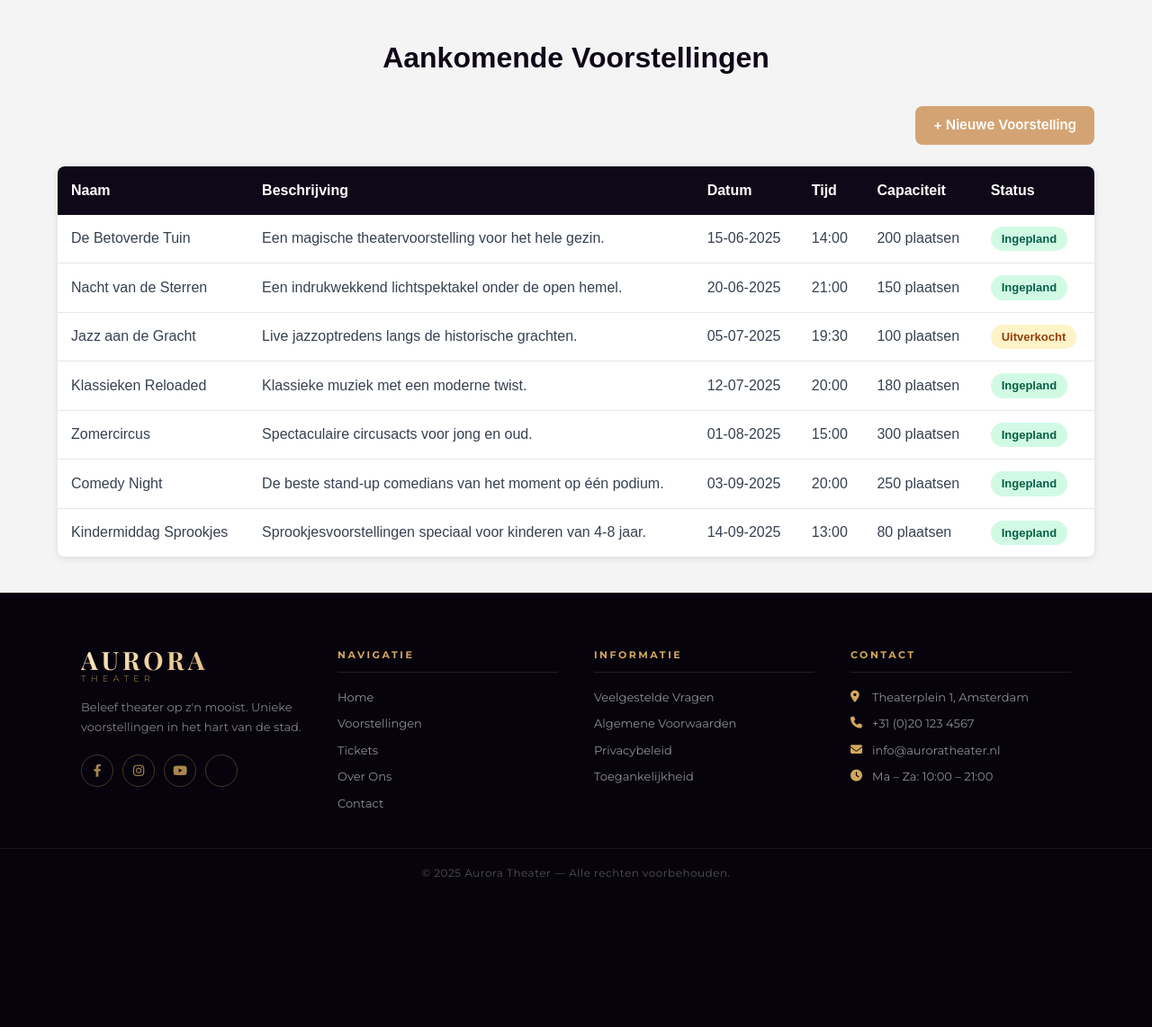
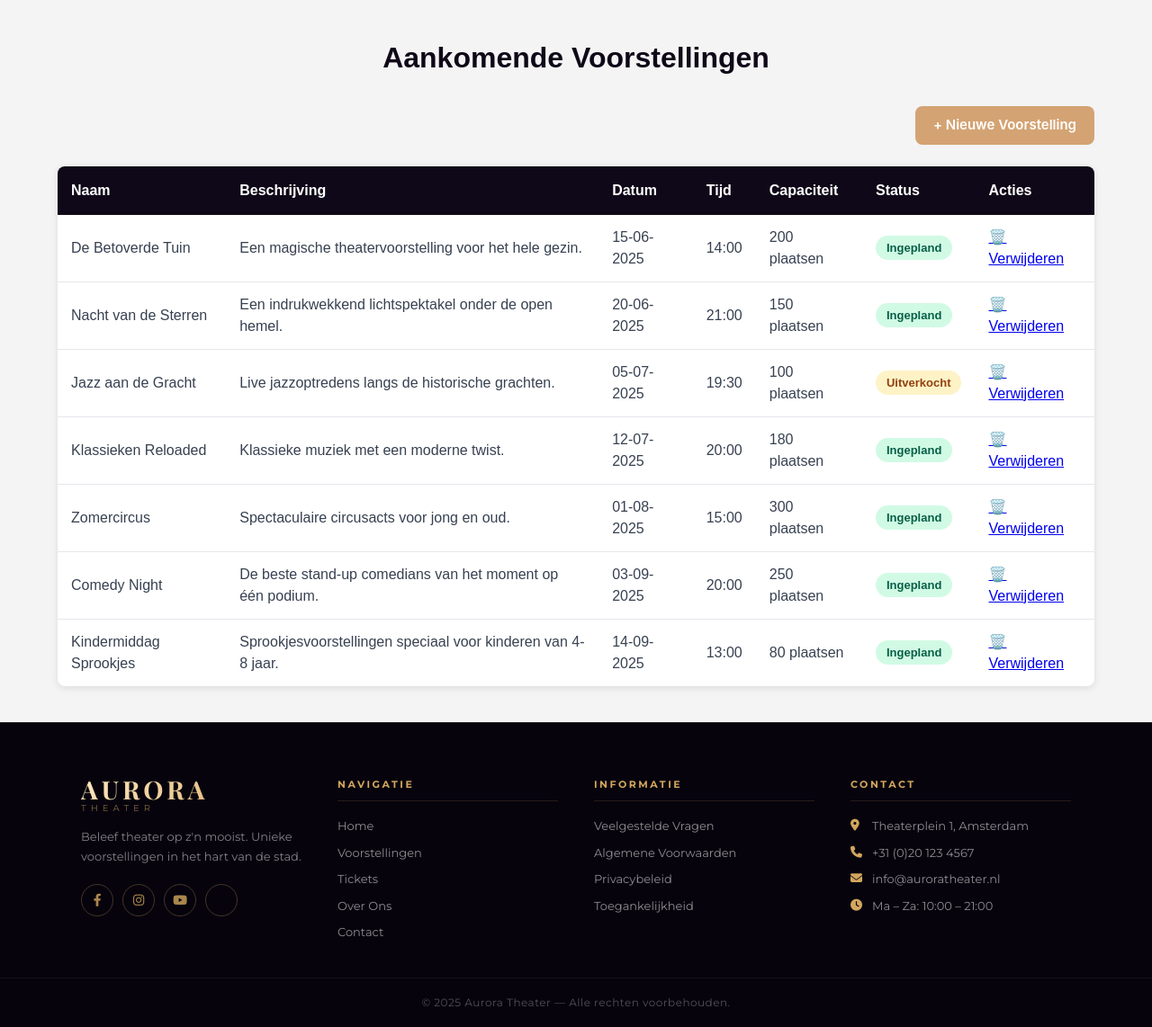
Before and after one commit to walidattaf21-beep/project4, a PHP site: the page made by overzicht voorstellingen/overzichtvoorstellingen.php in a window 1280 px wide. Shown: the part 110-1252 px from the top of the page at 90% size. Before the commit the page ends 1085 px from the top, so only its background shows below. Run offline with PHP 8.4, Linux system fonts and the light colour scheme; data comes from the database, SQL or seed files in the repository; some web fonts are replaced.

Commit message:
feat(view): voeg Acties kolom en Verwijderen-knop toe aan overzicht voorstellingen tabel

```diff
--- a/views/shows.view.php
+++ b/views/shows.view.php
@@ -60,6 +60,7 @@
                     <th>Tijd</th>
                     <th>Capaciteit</th>
                     <th>Status</th>
+                    <th>Acties</th>
                 </tr>
             </thead>
 
@@ -82,6 +83,13 @@
                             <span class="status rood">Geannuleerd</span>
                         <?php endif; ?>
                     </td>
+                    <td data-label="Acties">
+                        <a href="voorstelling-verwijderen.php?id=<?= (int)$voorstelling['Id']; ?>"
+                           class="btn-verwijderen"
+                           id="btn-verwijderen-<?= (int)$voorstelling['Id']; ?>">
+                            🗑️ Verwijderen
+                        </a>
+                    </td>
                 </tr>
 
             <?php endforeach; ?>
```
